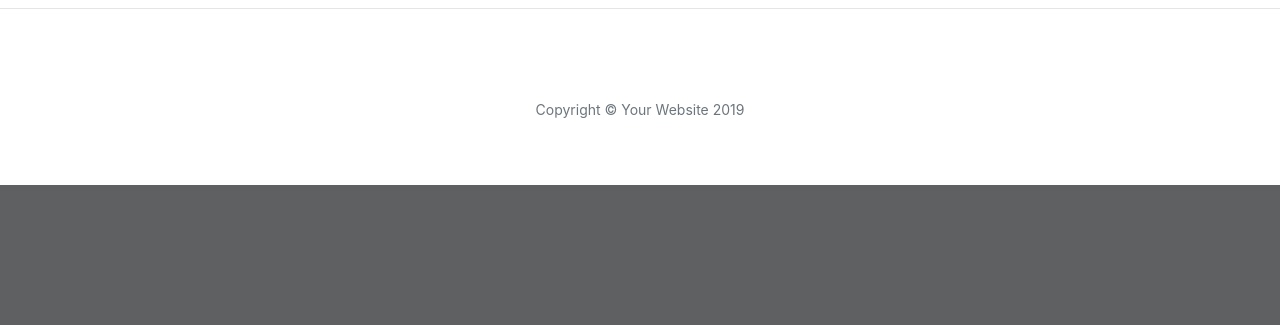
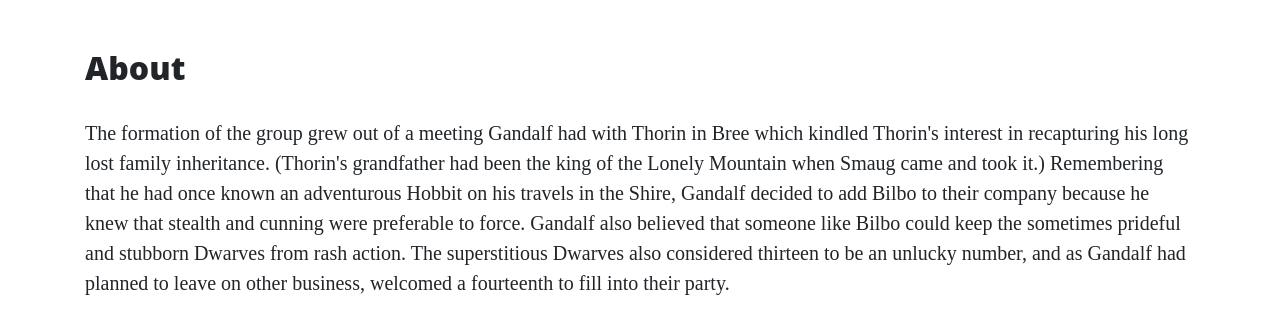
Before and after one commit to kevald1963/flask_intro, a Flask app: page /about in a window 1280 px wide. Shown: the part 629-954 px from the top of the page. Before the commit the page ends 814 px from the top, so only its background shows below. Run offline with Flask 2, Linux system fonts and the light colour scheme; some libraries are stand-ins or nearby versions.

Commit message:
Added new style sheet. Added content to About page.

```diff
--- /dev/null
+++ b/static/css/style.css
@@ -0,0 +1,3 @@
+.col-md-5 img {
+    width: 100%;
+}
--- a/templates/about.html
+++ b/templates/about.html
@@ -1,3 +1,54 @@
 {% extends 'base.html' %} {% block content %}
-<h2>About Page</h2>
+    <h2>About</h2>
+    <p>
+        The formation of the group grew out of a meeting Gandalf had with
+        Thorin in Bree which kindled Thorin's interest in recapturing his
+        long lost family inheritance. (Thorin's grandfather had been the
+        king of the Lonely Mountain when Smaug came and took it.)
+        Remembering that he had once known an adventurous Hobbit on his
+        travels in the Shire, Gandalf decided to add Bilbo to their company
+        because he knew that stealth and cunning were preferable to force.
+        Gandalf also believed that someone like Bilbo could keep the
+        sometimes prideful and stubborn Dwarves from rash action.
+        The superstitious Dwarves also considered thirteen to be an
+        unlucky number, and as Gandalf had planned to leave on other
+        business, welcomed a fourteenth to fill into their party.
+    </p>
+    <div class="row featurette">
+        <div class="col-md-7">
+            <h3>Thorin Oakenshield</h3>
+            <p>
+                In the year TA 2746, Thorin II was born to Dwarven prince
+                Thráin II in the mountain city of The Lonely Mountain.
+                Early in his youth, he and the other Dwarves of the Lonely
+                Mountain were forced to flee by the dragon Smaug in TA 2770.
+                While in exile, he quickly grew to become a capable warrior.
+                This was demonstrated when he participated in the Battle of
+                Azanulbizar in TA 2799. He marched with one of the Dwarven
+                armies beneath the East-gate of Moria. At some point in the
+                fighting, his shield broke, and using an oaken tree branch
+                found on the floor as a shield, he gained the epithet
+                "Oakenshield," which would remain with him even in death.
+            </p>
+        </div>
+        <div class="col-md-5">
+            <img src="https://upload.wikimedia.org/wikipedia/en/e/ed/Thorin%2C_from_the_Hobbit.jpg" alt="Thorin Oakenshield">
+        </div>
+    <hr class="featurette-divider">
+    <div class="row featurette">
+        <div class="col-md-5">
+            <img src="https://vignette.wikia.nocookie.net/lotr/images/b/b4/The-Hobbit-Fili-and-Kili.jpg/revision/latest?cb=20110714202952" style="width:100%;" alt="Fili and Kili">
+        </div>
+        <div class="col-md-7">
+            <h3>Fili and Kili</h3>
+            <p>
+                Fíli and Kíli were nephews of Thorin, who was the elder
+                brother of their mother Dís. They were also nephews of
+                Frerin, grandsons of Thráin II, and great-grandsons of
+                Thror. Fíli's most distinguishing feature was his long
+                nose, the longest of any of the Dwarves on the Quest of
+                Erebor.
+            </p>
+        </div>
+    </div>
 {% endblock %}
--- a/templates/base.html
+++ b/templates/base.html
@@ -5,8 +5,9 @@
     <meta name="viewport" content="width=device-width, initial-scale=1.0">
     <meta http-equiv="X-UA-Compatible" content="ie=edge">
 
-    <link rel="stylesheet" href="{{ url_for('static', filename='css/clean-blog.min.css') }}">
-    <link rel="stylesheet" href="{{ url_for('static', filename='vendor/bootstrap/css/bootstrap.min.css') }}">
+    <link rel="stylesheet" href="{{ url_for('static', filename='vendor/bootstrap/css/bootstrap.min.css') }}" text="css/text"/>
+    <link rel="stylesheet" href="{{ url_for('static', filename='css/clean-blog.min.css') }}" text="css/text"/>
+    <link rel="stylesheet" href="{{ url_for('static', filename='css/style.css') }}" text="css/text"/>
 
     <title>Hello Flask</title>
 </head>
--- a/templates/careers.html
+++ b/templates/careers.html
@@ -1,3 +1,3 @@
 {% extends 'base.html' %} {% block content %}
-<h2>Come Work With Us!</h2>
+    <h2>Come Work With Us!</h2>
 {% endblock %}
--- a/templates/contact.html
+++ b/templates/contact.html
@@ -1,3 +1,3 @@
 {% extends 'base.html' %} {% block content %}
-<h2>Contact Us!</h2>
+    <h2>Contact Us!</h2>
 {% endblock %}
--- a/templates/index.html
+++ b/templates/index.html
@@ -61,5 +61,4 @@
             </div>
         </div>
     </div>
-
 {% endblock %}
```
Lines whose indentation alone changed are shown as unchanged.
